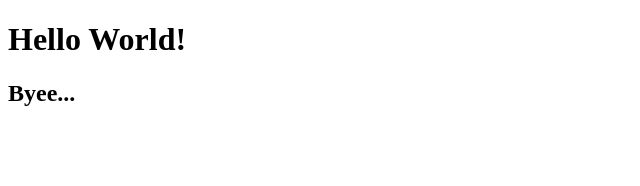
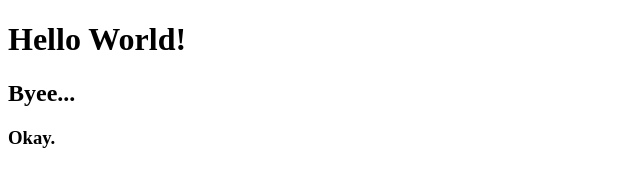
Before and after one commit to AbhiRam235/Abhi_Ram_235, a plain HTML site: page index.html in a window 1280 px wide. Shown: the full height of the page, 0-640 px from the left. Drawn offline with Linux system fonts and the light colour scheme.

Commit message:
Added h3 tag

```diff
--- a/index.html
+++ b/index.html
@@ -7,5 +7,6 @@
     <body>
         <h1>Hello World!</h1>
         <h2>Byee...</h2>
+        <h3>Okay.</h3>
     </body>
 </html>
```
